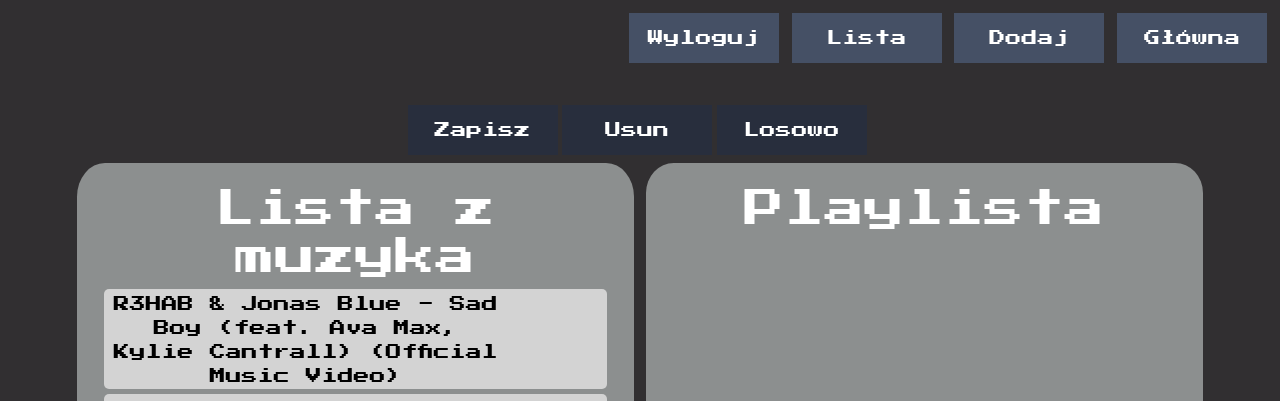
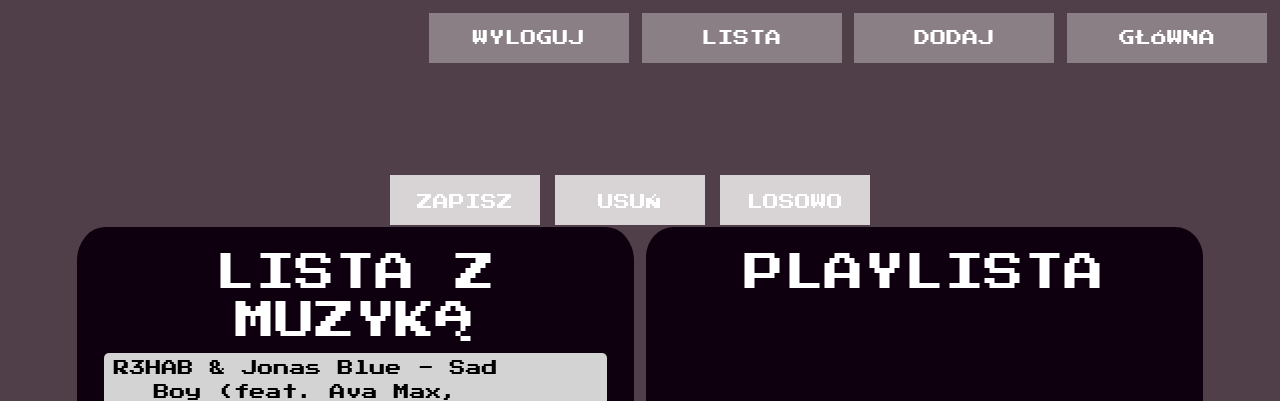
Before and after one commit to Fibner/Radiowezel, a PHP site: page /pages/playlist.php in a window 1280 px wide. Shown: the top 401 px of the page. Run offline with PHP 8.4, Linux system fonts and the light colour scheme; data comes from the database, SQL or seed files in the repository; data that the repository does not hold is empty.

Commit message:
Poprawki w wyglądzie strony

```diff
--- a/pages/playlist.php
+++ b/pages/playlist.php
@@ -16,36 +16,36 @@
 <body>
     <div id="menu-section">
         <div id="index-div" class="menu-button-div">
-            <input type="button" id="index-button" class="Pbutton" name="button" value="Główna" />
+            <input type="button" id="index-button" class="Pbutton" name="button" value="GŁÓWNA" />
         </div>
         <div id="playlist-div" class="menu-button-div">
-            <input type="button" id="add-button" class="Pbutton" name="button" value="Dodaj" />
+            <input type="button" id="add-button" class="Pbutton" name="button" value="DODAJ" />
         </div>
         <div id="playlist-div" class="menu-button-div">
-            <input type="button" class="Pbutton" name="button" id="list-button" value="Lista" />
+            <input type="button" class="Pbutton" name="button" id="list-button" value="LISTA" />
         </div>
         <div id="logout-div" class="menu-button-div">
-            <input type="button" id="logout-button" class="Wbutton" name="button" value="Wyloguj" />
+            <input type="button" id="logout-button" class="Wbutton" name="button" value="WYLOGUJ" />
         </div>
     </div>
 
     <div id="functions">
         <div id="index-div" class="menu-button-div">
-            <input type="button" id="save-button" class="FButton" name="button" value="Zapisz" />
+            <input type="button" id="save-button" class="FButton" name="button" value="ZAPISZ" />
         </div>
 
         <div id="index-div" class="menu-button-div">
-            <input type="button" id="delete-button" class="FButton" name="button" value="Usun" />
+            <input type="button" id="delete-button" class="FButton" name="button" value="USUŃ" />
         </div>
 
         <div id="index-div" class="menu-button-div">
-            <input type="button" id="random-button" class="FButton" name="button" value="Losowo" />
+            <input type="button" id="random-button" class="FButton" name="button" value="LOSOWO" />
         </div>
     </div>
 
     <div id="center">
         <div id="music-list" class="container">
-        <h1>Lista z muzyka</h1>
+        <h1>LISTA Z MUZYKĄ</h1>
             <?php
                 require "../php/dbconnection.php";
 
@@ -75,7 +75,7 @@
             ?>
         </div>
         <div id="playlist-list" class="container">
-            <h1>Playlista</h1>
+            <h1>PLAYLISTA</h1>
             <?php
                 require "../php/dbconnection.php";
                 $sql = "SELECT music.id ,title,thumbnail FROM music INNER JOIN playlist ON music.id = playlist.musicId;";
--- a/src/css/playlist-page.css
+++ b/src/css/playlist-page.css
@@ -1,6 +1,6 @@
 body{
     font-family: 'Press Start 2P', cursive;
-    background-color: #312f31;
+    background-color: #503f49;
     color: white;
 
 }
@@ -15,10 +15,10 @@ body{
     margin-top: 1%;
     float: right;
     cursor: pointer;
-    background-color: #455065;
+    background-color: #8a7f85;
     color: white;
     padding: 10px;
-    width: 150px;
+    width: 200px;
     height: 50px;
     border: none;
     margin-right: 1%;
@@ -28,32 +28,32 @@ body{
     margin-top: 1%;
     float: right;
     cursor: pointer;
-    background-color: #455065;
+    background-color: #8a7f85;
     color: white;
     padding: 10px;
-    width: 150px;
+    width: 200px;
     height: 50px;
     border: none;
     margin-right: 1%;
 }
 
 .FButton{
-    margin-top: 1%;
+    margin-top: 15%;
     cursor: pointer;
     float: left;
-    background-color: #282e3d;
+    background-color: #d8d4d6;
     color: white;
-    padding: 10px;
+    padding: 15px;
     width: 150px;
     height: 50px;
     border: none;
-    margin-right: 1%;
+    margin-right: 3%;
 }
 
 #functions{
     margin-left: auto;
     margin-right: auto;
-    width: 465px;
+    width: 500px;
     display: block;
     height: 50px;
 }
@@ -64,13 +64,14 @@ body{
     width: 90%;
     height: 600px;
     padding: 1%;
+    margin-top: 5%;
 }
 
 #music-list{
     float: left;
     width: 49.5%;
     height: max-content;
-    background-color: #8c8f8f;
+    background-color: #0f000f;
     margin-right: 1%;
     border-radius: 5%;
     min-height: 600px;
@@ -84,7 +85,7 @@ body{
     height: max-content;
     min-height: 600px;
     padding: 2%;
-    background-color: #8c8f8f;
+    background-color: 	#0f000f;
     border-radius: 5%;
     text-align: center;
 }
```
Also changed, not shown: index.php (+8 -8 lines), pages/addsong.php (+6 -7 lines), pages/login.php (+5 -8 lines), pages/musicList.php (+6 -6 lines), src/css/addsong-page.css (+17 -16 lines), src/css/index-page.css (+24 -35 lines), src/css/login-page.css (+7 -3 lines), src/css/musicList-page.css (+24 -21 lines).
